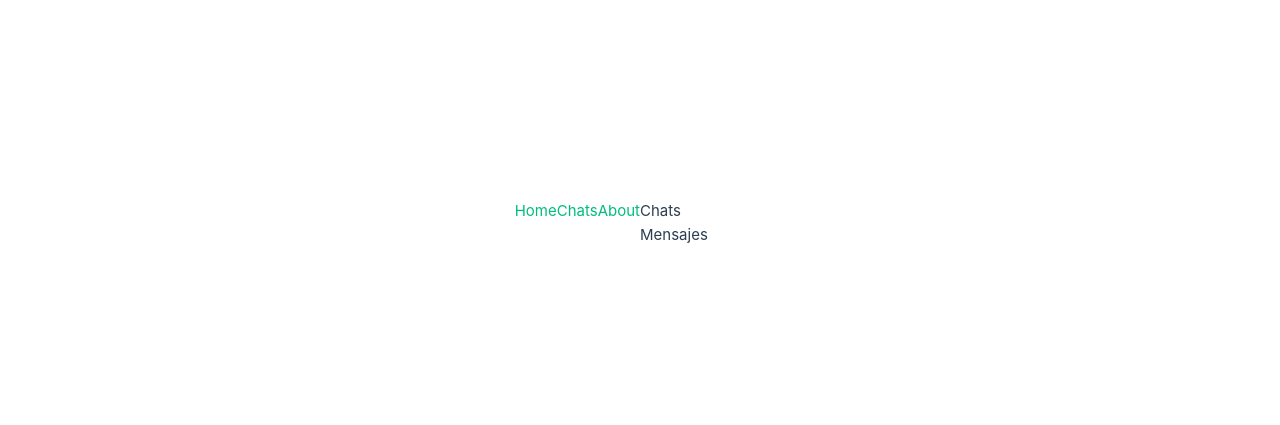
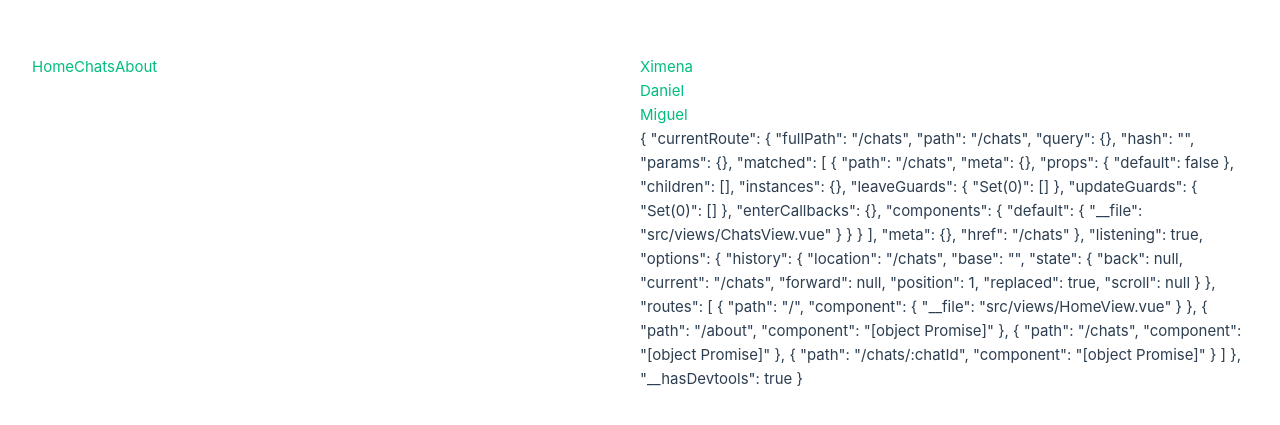
Before and after one commit to Edracobi028/vue-router, a Vue app: page /chats in a window 1280 px wide. Shown: the part 177-602 px from the top of the page. Built offline with nearby package versions, Linux system fonts and the light colour scheme.

Commit message:
Parámetros 4/17

```diff
--- a/src/router/index.js
+++ b/src/router/index.js
@@ -17,6 +17,8 @@ routes:[
     //forma asincrona de importación para que solo al ser llamadas las descargue
     { path:'/about', component: import('../views/AboutView.vue') },
     { path:'/chats', component: import('../views/ChatsView.vue') },
+    //Para crear ruta se usa una variable y la nombramos
+    { path:'/chats/:chatId', component: import('../views/ChatsView.vue') },
 ],
 
 });
--- a/src/views/ChatsView.vue
+++ b/src/views/ChatsView.vue
@@ -1,10 +1,32 @@
 <template>
     <div>
         <aside>
-            Chats
+            <!-- Que nos dirija dinamicamente con una variable -->
+            <div v-for="chat in chats" :key="chat.id">
+                <router-link :to="`/chats/${chat.id}`">
+                    {{ chat.name }}
+                </router-link>
+            </div>
         </aside>
         <article>
-            Mensajes
+            <!-- vue-router nos brinda 2 objetos json: router y route (con info a la cual puedes acceder) -->
+            {{ this.$router }}
+            <br>
+            {{ this.$route.params.chatId }}
         </article>
     </div>
 </template>
+
+<script>
+export default{
+    data(){
+        return{
+            chats:[
+                {id: 1, name: 'Ximena' },
+                {id: 2, name: 'Daniel' },
+                {id: 3, name: 'Miguel' },
+            ]
+        }
+    }
+};
+</script>
```
